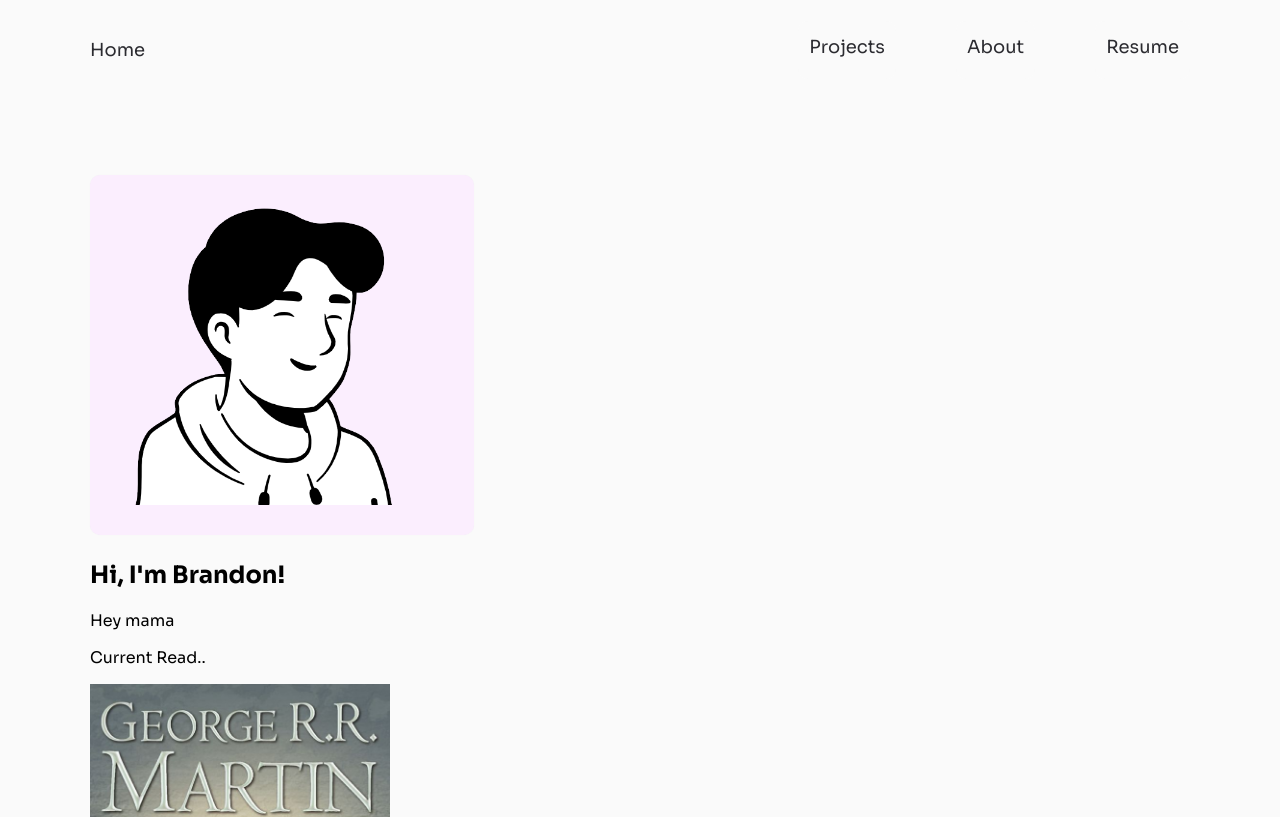
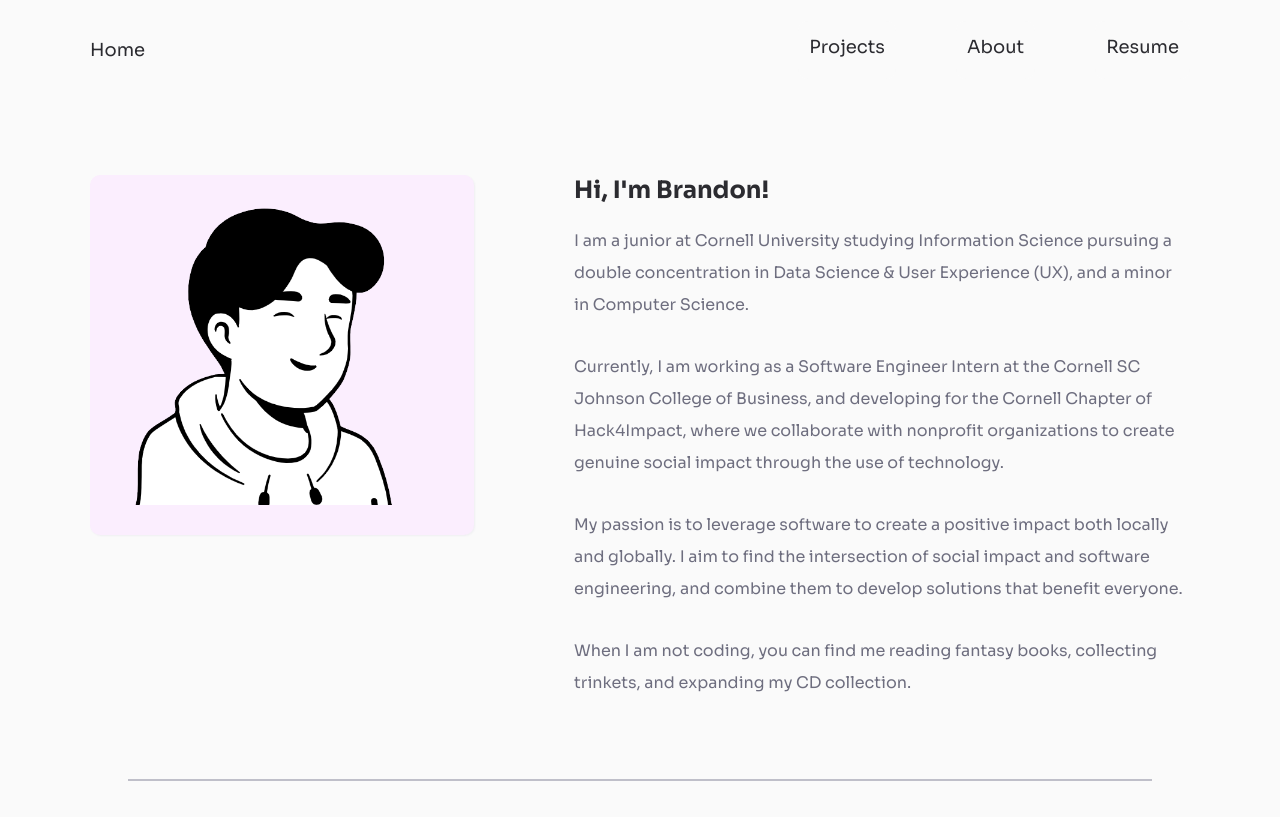
Before and after one commit to brandon-lerit/brandon-lerit.github.io, a React (Create React App) app: page /about in a window 1280 px wide. Shown: the top 817 px of the page. Built offline with nearby package versions, Linux system fonts and the light colour scheme.

Commit message:
Added About Page

```diff
--- a/src/components/navbar.tsx
+++ b/src/components/navbar.tsx
@@ -20,7 +20,7 @@ function Navbar() {
             </div>
             <div className = "links">
                 <a href = "/#projects" className = "link-text">Projects</a>
-                <Link to="/" className = "link-text">About</Link>
+                <Link to="/about" className = "link-text">About</Link>
                 <a href = "https://drive.google.com/file/d/1pJM_w0ibJRqy2bRzOB1a8GDF2HpTLidg/view?usp=sharing" target="_blank" className = "link-text">
                     Resume
                 </a>
--- a/src/pages/about.tsx
+++ b/src/pages/about.tsx
@@ -7,13 +7,20 @@ import Book from '../images/acok.jpg'
 import Album from '../images/okc.jpg'
 import Game from '../images/pkmcq.jpg'
 import Snivy from '../images/snivy.png'
+import { motion } from 'framer-motion';
 
 function Home() {
     return (
       <>
         < Navbar />
         <div className = "about">
-          <div className="about-intro">
+          <motion.div
+            className = "about-intro"
+            initial={{ opacity: 0 }}
+            whileInView={{ opacity: 1 }}
+            transition={{ duration: 2 }}
+            viewport={{ once: true }}
+          >
 
             <div className="about-img">
               <img className="avatar" src={Avatar} alt="avatar"/>
@@ -21,43 +28,60 @@ function Home() {
 
             <div className="about-text">
               <h2>Hi, I'm Brandon!</h2>
-              <p>Hey mama</p>
+              <p>
+                I am a junior at Cornell University studying Information Science pursuing a double concentration
+                in Data Science & User Experience (UX), and a minor in Computer Science.
+              </p>
+              <p>
+                Currently, I am working as a Software Engineer Intern at the Cornell SC Johnson College of Business, and
+                developing for the Cornell Chapter of Hack4Impact, where we collaborate with nonprofit organizations to
+                create genuine social impact through the use of technology.
+              </p>
+              <p>
+                My passion is to leverage software to create a positive impact both locally and globally. I aim to find
+                the intersection of social impact and software engineering, and combine them to develop solutions that
+                benefit everyone.
+              </p>
+              <p>
+                When I am not coding, you can find me reading fantasy books, collecting trinkets, and expanding my CD
+                collection.
+              </p>
             </div>
 
-          </div>
+          </motion.div>
 
-          <div className="things">
+          {/* <motion.div
+            className = "things"
+            initial={{ opacity: 0 }}
+            whileInView={{ opacity: 1 }}
+            transition={{ duration: 2 }}
+            viewport={{ once: true }}
+          >
 
             <div className="thing-row1">
               <div className="thing">
-                <p className="thing-text">Current Read..</p>
                 <img className="thing-img" src={Book} alt="A Clash Of Kings Book" width={"300px"}/>
+                <p className="thing-text">Currently Reading</p>
               </div>
 
               <div className="thing">
-                <p className="thing-text">Current Playthrough..</p>
                 <img className="thing-img" src={Game} alt="Pokemon Conquest Game" width={"300px"}/>
+                <p className="thing-text">Currently Playing</p>
               </div>
 
               <div className="thing">
-                <p className="thing-text">Current Playlist..</p>
 
+                <p className="thing-text">Currently Watching</p>
               </div>
             </div>
 
             <div className="thing-row2">
               <div className="thing">
-                <p className="thing-text">Favorite Album</p>
-                <img className="thing-img" src={Album} alt="OK Computer Album" width={"300px"}/>
-              </div>
-
-              <div className="thing">
-                <p className="thing-text">Favorite Pokemon</p>
-                <img className="thing-img" src={Snivy} alt="Snivy" width={"300px"}/>
+                <p className="thing-text">Current Playlist..</p>
               </div>
             </div>
 
-          </div>
+          </motion.div> */}
 
         </div>
         < Footer />
--- a/src/styles/about.css
+++ b/src/styles/about.css
@@ -7,8 +7,44 @@
 
 .about-img img {
     border-radius: 10px;
-    box-shadow: 0 0 1px #efeff2;
+    box-shadow: 1px 1px 2px #efeff2;
     background-color: rgb(251, 238, 254);
     padding-top: 30px;
     padding-bottom: 30px;
 }
+
+.about-intro {
+    display: flex;
+}
+
+.about-text {
+    margin-left: 100px;
+}
+
+.about-intro h2 {
+    font-size: 24px;
+    color: #2b2b30;
+    margin-top: 0;
+}
+
+.about-intro p {
+    line-height: 2;
+    font-size: 16px;
+    color: #6E6E7F;
+    margin-bottom: 30px;
+}
+
+.things {
+    display: flex;
+    flex-direction: column;
+    margin-top: 100px;
+}
+
+.thing-row1, .thing-row2 {
+    display: flex;
+}
+
+.thing {
+    display: flex;
+    flex-direction: column;
+}
```
